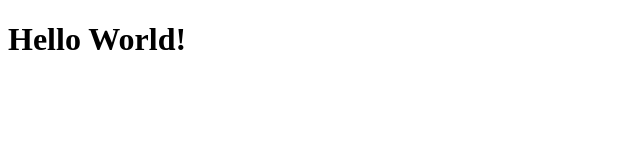
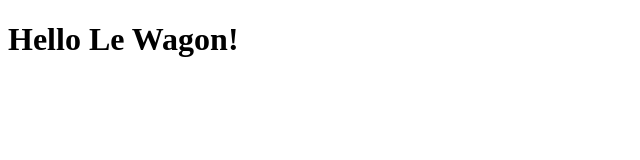
Before and after one commit to KindSound/new_project, a plain HTML site: page index.html in a window 1280 px wide. Shown: the whole page, without its empty margins (0-640 px from the left). Drawn offline with Linux system fonts and the light colour scheme.

Commit message:
Changed Hello World with Le Wagon

```diff
--- a/index.html
+++ b/index.html
@@ -4,6 +4,6 @@
 	<title></title>
 </head>
 <body>
-<h1> Hello World!</h1>
+<h1> Hello Le Wagon!</h1>
 </body>
 </html>
```
